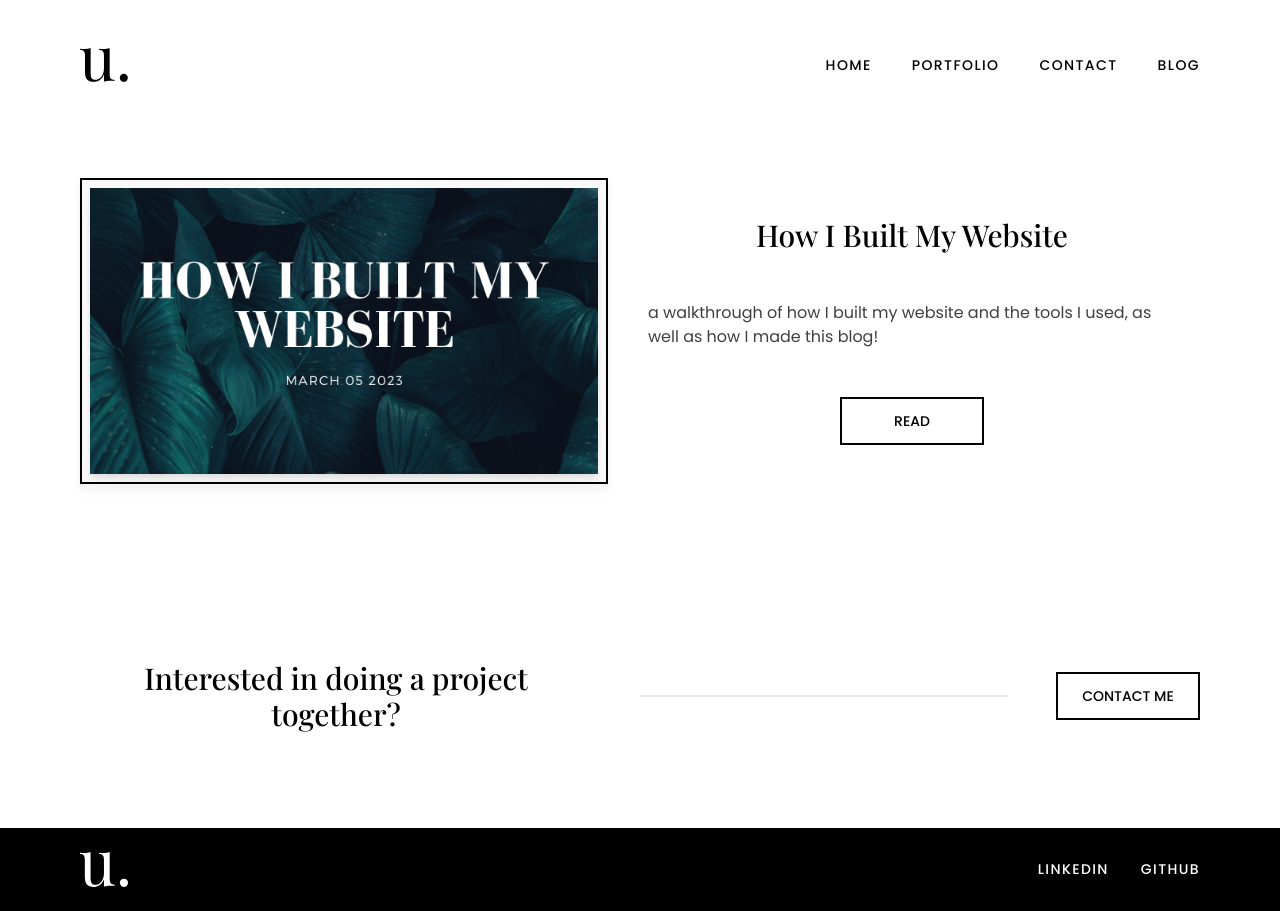
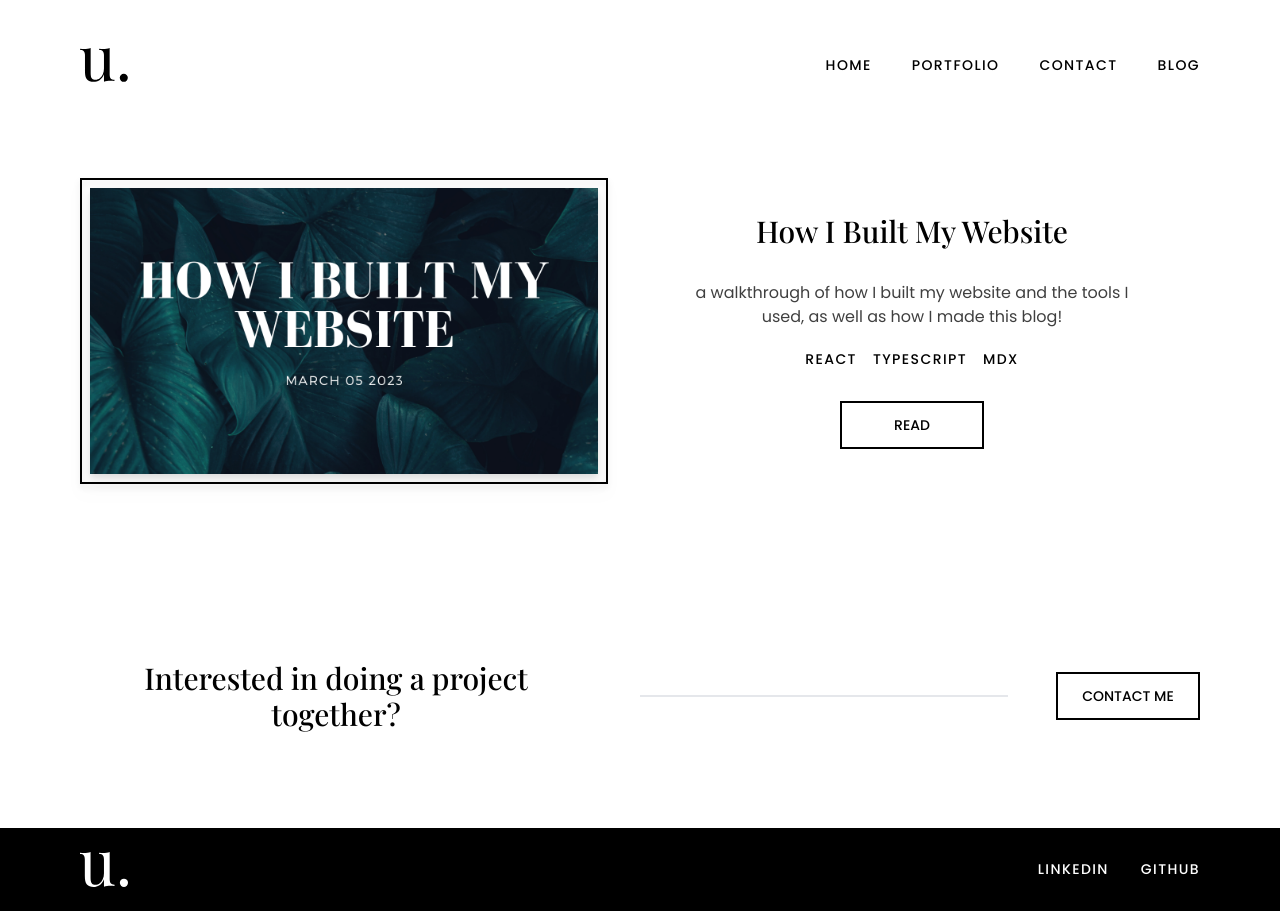
Before and after one commit to n53337/u53f.com, a React (Vite) app: page /blog in a window 1280 px wide. Built offline with nearby package versions, Linux system fonts and the light colour scheme.

Commit message:
🔖 v1.1/ fix some bugs & adding tags for blog

```diff
--- a/src/components/blog/BlogRender.tsx
+++ b/src/components/blog/BlogRender.tsx
@@ -4,7 +4,7 @@ import Text from "@/ui/Text";
 import { Blogs } from "@/utils/blogs";
 import { createElement } from "react";
 
-const BlogRender = ({ banner, content, date, readTime }: Blogs) => {
+const BlogRender = ({ banner, content, date, readTime, tags }: Blogs) => {
   return (
     <section className="py-2 lg:py-10 flex flex-col max-w-screen-md mx-auto">
       {/* Blog Stats */}
@@ -42,6 +42,13 @@ const BlogRender = ({ banner, content, date, readTime }: Blogs) => {
         >
           <img src={banner} alt="project banner" />
         </figure>
+        <div className="pt-6 w-full flex gap-4 justify-center">
+          {tags?.map((tg) => (
+            <Text variant="link" className="-mt-3">
+              {tg}
+            </Text>
+          ))}
+        </div>
         {createElement(content, { components: MDXComponent })}
       </div>
     </section>
--- a/src/components/blog/BlogsWrapper.tsx
+++ b/src/components/blog/BlogsWrapper.tsx
@@ -20,7 +20,16 @@ const BlogsWrapper = () => {
             right={
               <>
                 <Text variant="title">{blog.title}</Text>
-                <Text variant="text">{blog.description}</Text>
+                <Text variant="text" className="xl:px-10 text-center">
+                  {blog.description}
+                </Text>
+                <div className="flex gap-4">
+                  {blog.tags?.map((tg) => (
+                    <Text variant="link" className="-mt-3">
+                      {tg}
+                    </Text>
+                  ))}
+                </div>
                 <Link to={blog.id.replace(" ", "-")}>
                   <Button variant="outline" text="Read" />
                 </Link>
--- a/src/components/shared/ShowCase.tsx
+++ b/src/components/shared/ShowCase.tsx
@@ -11,7 +11,7 @@ const ShowCase = ({ left, right, ...props }: SCProps) => {
       <div className="flex-1 flex flex-col justify-center items-center">
         {left}
       </div>
-      <div className="flex-1 p-6 flex flex-col gap-8 xl:gap-12 justify-center items-center ">
+      <div className="flex-1 p-6 flex flex-col gap-8 justify-center items-center ">
         {right}
       </div>
     </div>
--- a/src/utils/blogs.ts
+++ b/src/utils/blogs.ts
@@ -13,6 +13,7 @@ export interface Blogs {
   content: MDXContent;
   date: string;
   readTime: number;
+  tags?: string[];
 }
 
 export const blogs: Blogs[] = [
@@ -25,5 +26,6 @@ export const blogs: Blogs[] = [
     content: blog0,
     date: "March 05, 2023",
     readTime: 4,
+    tags: ["React", "Typescript", "MDX"],
   },
 ];
```
